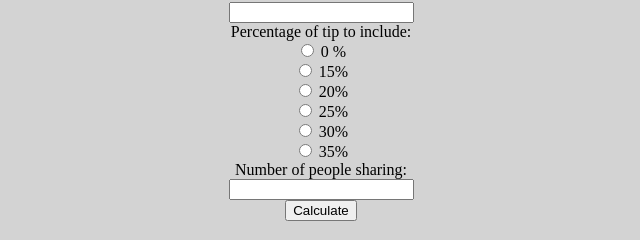
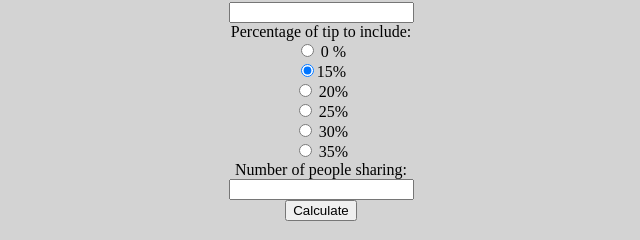
Before and after one commit to cmmzhang/billsplitter, a plain HTML site: page index.html in a window 1280 px wide. Shown: the part 177-417 px from the top of the page, 319-959 px from the left. Drawn offline with Linux system fonts and the light colour scheme.

```diff
--- a/index.html
+++ b/index.html
@@ -44,7 +44,7 @@
           <label for="ftip">Percentage of tip to include:</label><br>
             <input type="radio" id="00" name="percent" value="0">
             <label for="00">0 %</label><br>
-            <input type="radio" id="15" name="percent" value="0.15">
+            <input type="radio" id="15" name="percent" value="0.15" checked="checked>
             <label for="15">15%</label><br>
             <input type="radio" id="20" name="percent" value="0.20">
             <label for="20">20%</label><br>
```
Lines whose indentation alone changed are shown as unchanged.
